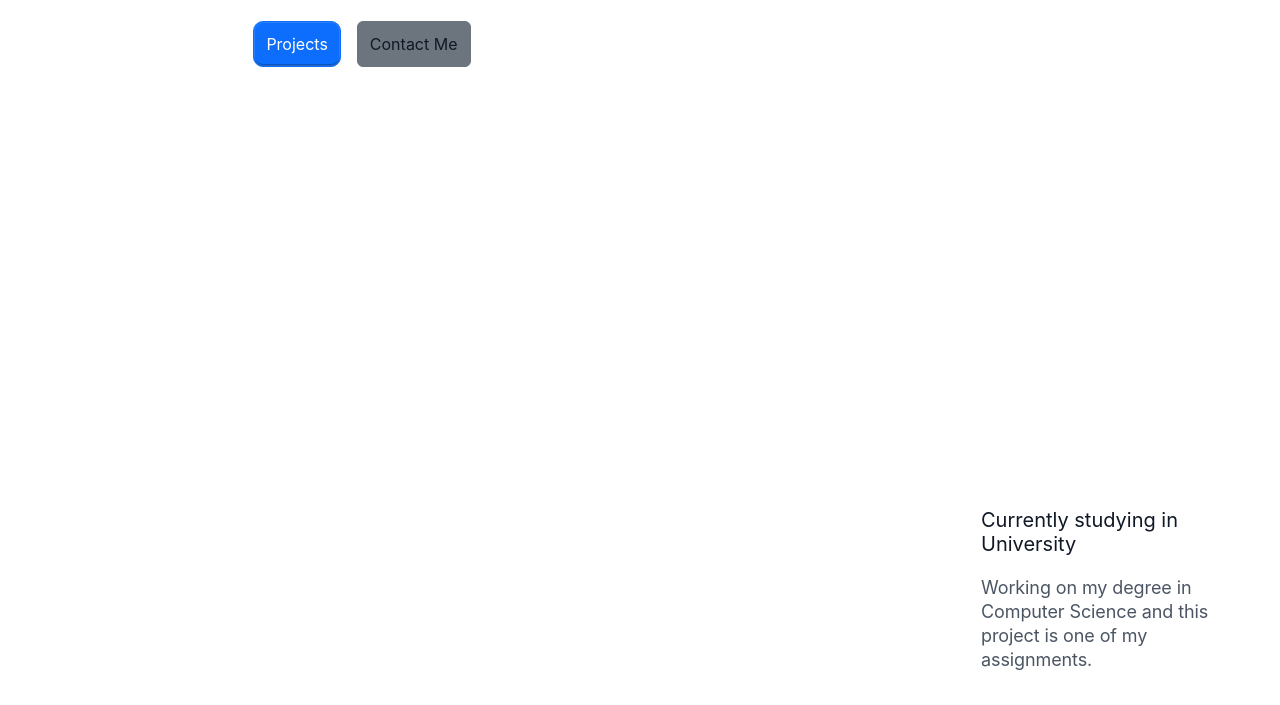
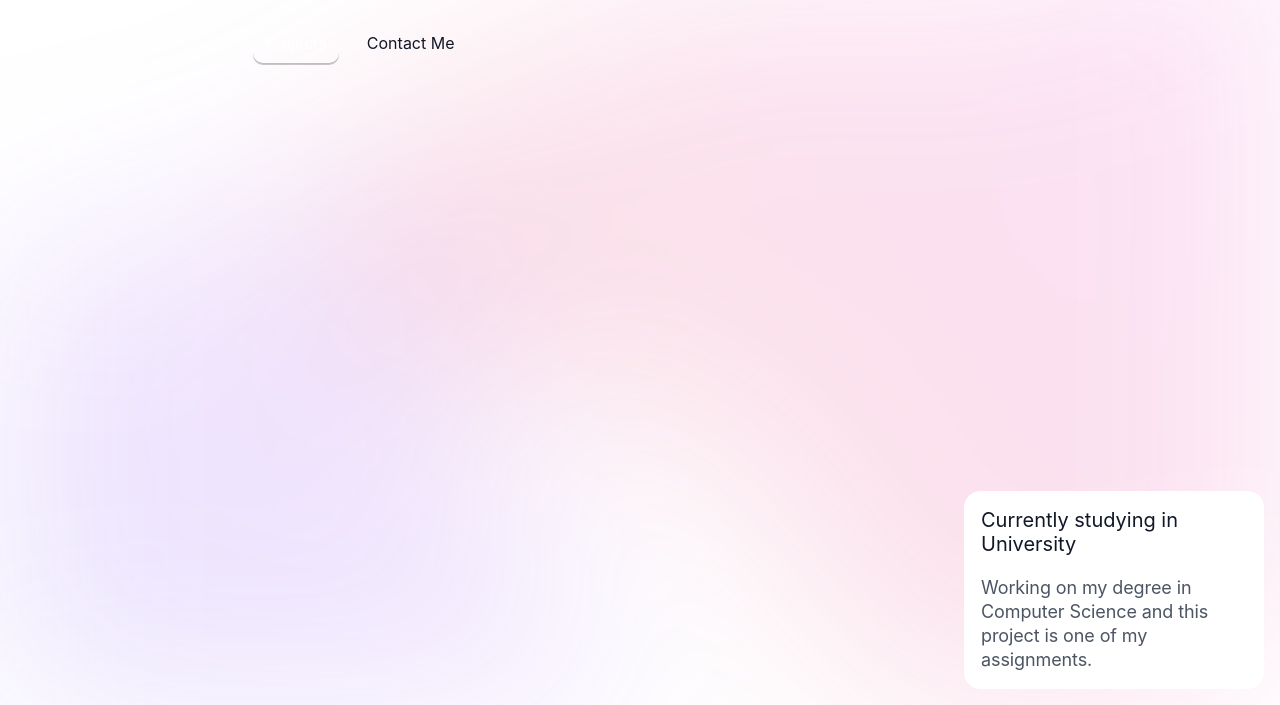
Before and after one commit to lunar-potato/bootstrap_portfolio, a website: page index.html in a window 1280 px wide. Shown: the part 95-800 px from the top of the page. Drawn offline with nearby package versions, Linux system fonts and the light colour scheme.

Commit message:
Added background svg and chanages to css

```diff
--- a/index.html
+++ b/index.html
@@ -12,6 +12,7 @@
 
 <body>
   <div id="container">
+    <img src="./assets/background.svg" alt="Background Image" id="bg-image" fetchpriority="high" />
     <main>
       <section id="hero">
         <h1 style="color: #dc8a78;">
@@ -22,8 +23,8 @@
         </p>
         <br />
         <section id="links">
-          <a href="./pages/projects.html" class="btn btn-primary">Projects</a>
-          <a href="./pages/contact.html" class="btn btn-secondary">Contact Me<path fill="currentColor"
+          <a href="./pages/projects.html" class="btnProjects">Projects</a>
+          <a href="./pages/contact.html" class="btnContact">Contact Me<path fill="currentColor"
               d="M107.7 8.07A105.15 105.15 0 0 0 81.47 0a72.06 72.06 0 0 0-3.36 6.83 97.68 97.68 0 0 0-29.11 0A72.37 72.37 0 0 0 45.64 0a105.89 105.89 0 0 0-26.25 8.09C2.79 32.65-1.71 56.6.54 80.21a105.73 105.73 0 0 0 32.17 16.15A77,77,4,4,4,4,4,4,4,4,4,4,4,4,4,4,4,4,
               d="M107.7
             </path></a>
--- a/styles/style.css
+++ b/styles/style.css
@@ -1,3 +1,13 @@
+#bg-image {
+    position: fixed;
+    top: 0;
+    left: 0;
+    width: 100%;
+    height: 100%;
+    z-index: -1;
+    filter: blur(100px);
+}
+
 #container {
     font-family: Inter, Roboto, 'Helvetica Neue', 'Arial Nova', 'Nimbus Sans', Arial, sans-serif;
     height: 100%;;
@@ -40,19 +50,19 @@ h1 {
     color: rgb(78, 80, 86);
 }
 
-#links a.btn-primary {
+#links a.btnProjects {
     color: white;
-    background-color: linear-gradient(83,21deg, #e64553 0%, #df8e1d 100%);
+    background-color: linear-gradient(90deg, #ff7e5f, #feb47b);
     box-shadow: inset 0 0 0 1px rgba(255, 255, 255, 0.12),
     inset 0 -2px 0 rgba(0, 0, 0, 0.24);
     border-radius: 10px;
 }
 
-#links a.btn-secondary {
+#links a.btnContact{
     color: #111827;
 }
 
-#links a.btn-primary:hover {
+#links a.btnProjects:hover {
     color: rgb(230, 230, 230);
     box-shadow: none;
 }
```
Also changed, not shown: assets/background.svg (added).
